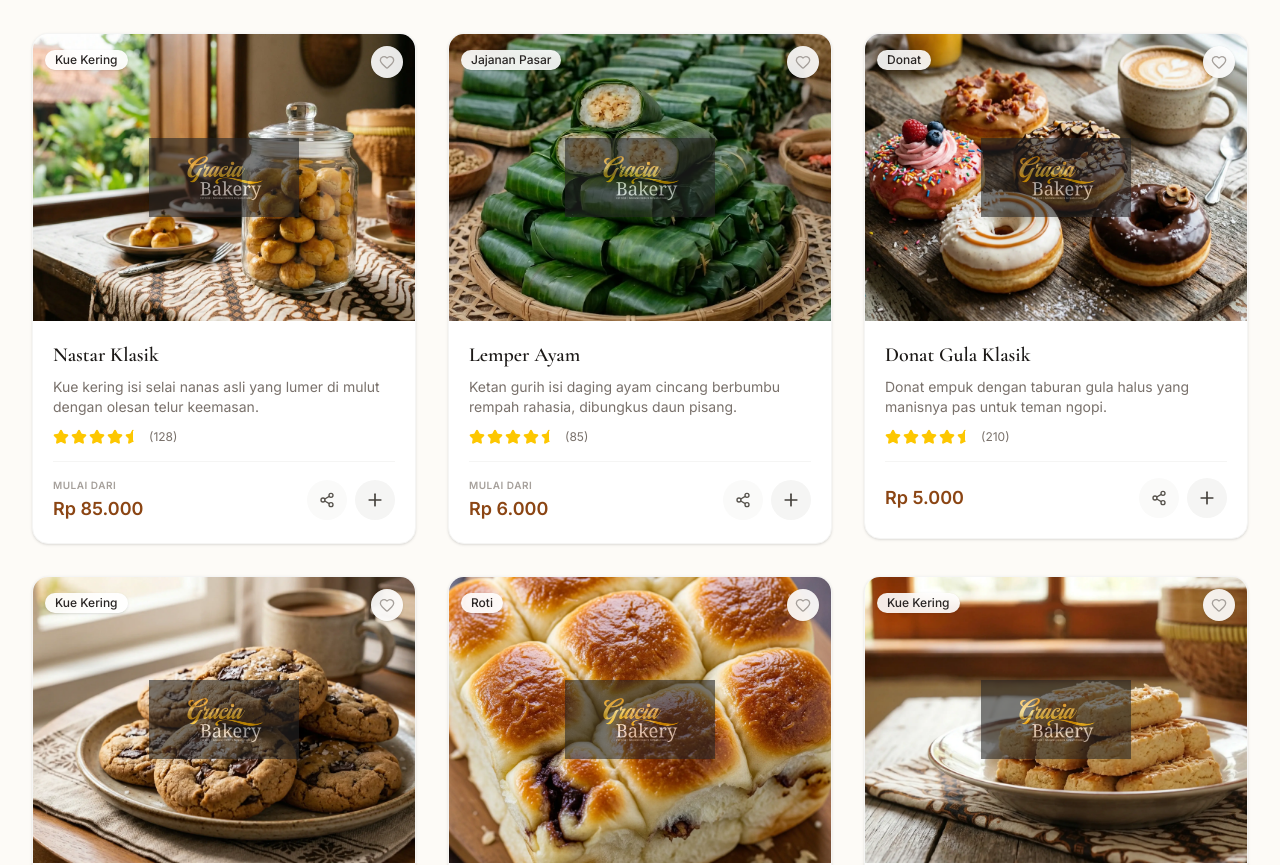
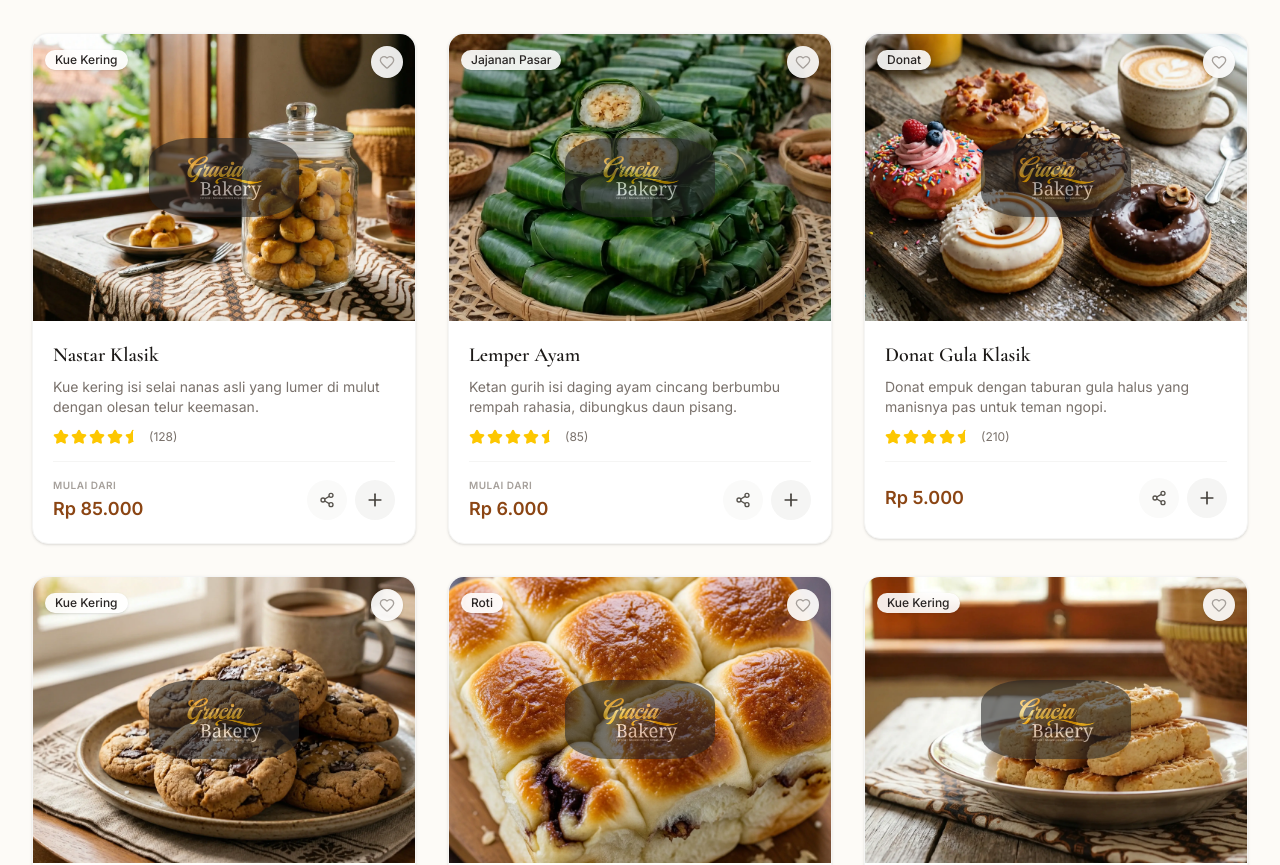
Before and after one commit to martabakgresik/gracia-bakery-katalog, a React (Vite) app: page / in a window 1280 px wide. Shown: the part 1120-1985 px from the top of the page. Built offline with nearby package versions, Linux system fonts and the light colour scheme.

Commit message:
style: add 30 percent border radius to watermark overlay

```diff
--- a/src/components/ProductCard.tsx
+++ b/src/components/ProductCard.tsx
@@ -45,7 +45,7 @@ export function ProductCard({ product }: ProductCardProps) {
         />
         {/* Watermark Overlay */}
         <div className="absolute inset-0 pointer-events-none flex items-center justify-center opacity-60 group-hover:opacity-10 transition-opacity duration-500 z-10">
-          <img src="/og-gracia-bakery.webp" alt="watermark" className="w-2/3 max-w-[150px] object-contain drop-shadow-md" />
+          <img src="/og-gracia-bakery.webp" alt="watermark" className="w-2/3 max-w-[150px] object-contain drop-shadow-md rounded-[30%]" />
         </div>
 
         {/* Zoom Overlay (Hover Effect) */}
--- a/src/pages/GalleryPage.tsx
+++ b/src/pages/GalleryPage.tsx
@@ -58,7 +58,7 @@ export function GalleryPage() {
 
               {/* Watermark Overlay */}
               <div className="absolute inset-0 pointer-events-none flex items-center justify-center opacity-60 group-hover:opacity-10 transition-opacity duration-500 z-10">
-                <img src="/og-gracia-bakery.webp" alt="watermark" className="w-1/2 max-w-[200px] object-contain drop-shadow-md" />
+                <img src="/og-gracia-bakery.webp" alt="watermark" className="w-1/2 max-w-[200px] object-contain drop-shadow-md rounded-[30%]" />
               </div>
 
               <div className="absolute inset-0 bg-gradient-to-t from-black/80 via-black/20 to-transparent opacity-0 group-hover:opacity-100 transition-opacity duration-300 z-10"></div>
```
